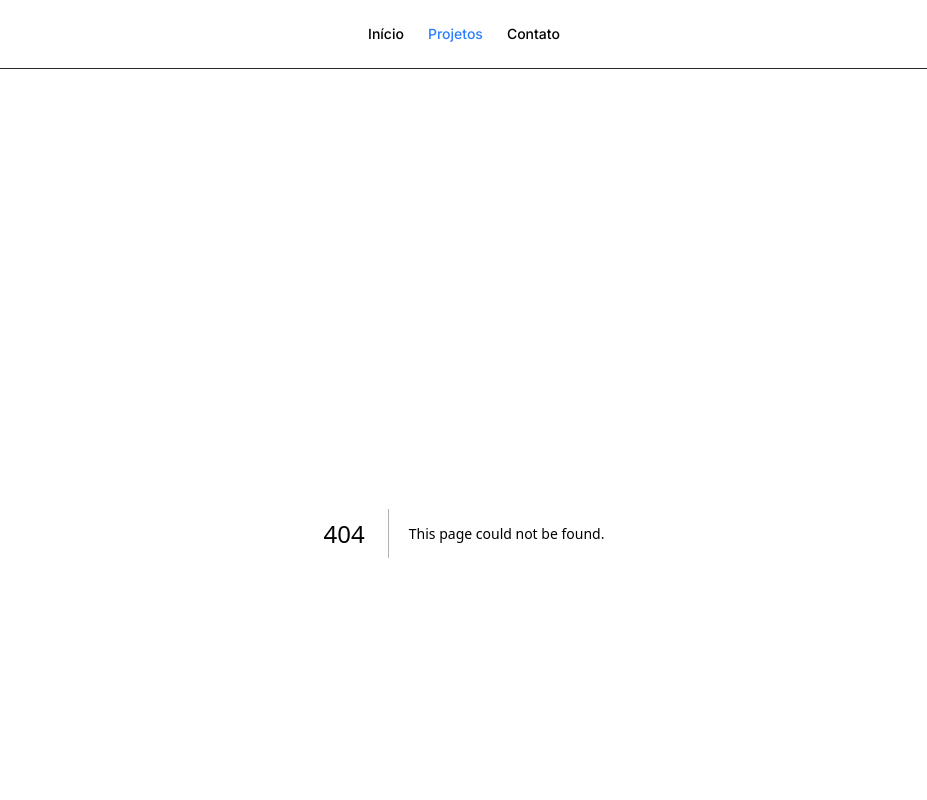
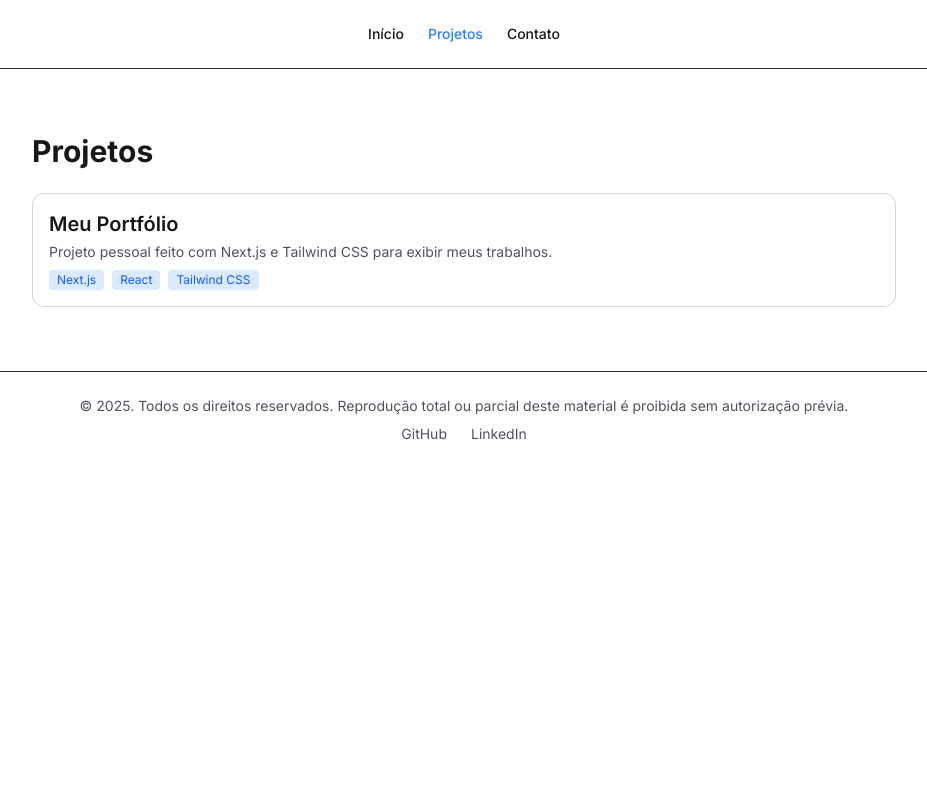
Before and after one commit to matheus-ac-Dev/my-portfolio, a Next.js app: page /projects in a window 1280 px wide. Before the commit this address had no page. Shown: the top 800 px of the page, without its empty margins (176-1103 px from the left). Built offline with nearby package versions, Linux system fonts and the light colour scheme.

Commit message:
feat(projects): criar página de projetos com cards reutilizáveis
- Adicionado componente ProjectCard com título, descrição, tecnologias e link

- Página /projects com lista de projetos mockados prontos para expansão

Fixes: #4

```diff
--- /dev/null
+++ b/src/app/projects/page.tsx
@@ -0,0 +1,23 @@
+import ProjectCard from '@/components/ProjectCard'
+
+const projects = [
+  {
+    title: 'Meu Portfólio',
+    description: 'Projeto pessoal feito com Next.js e Tailwind CSS para exibir meus trabalhos.',
+    techs: ['Next.js', 'React', 'Tailwind CSS'],
+    link: 'https://github.com/matheus-ac-Dev/my-portfolio',
+  }
+]
+
+export default function ProjectsPage() {
+  return (
+    <section className="space-y-6">
+      <h1 className="text-3xl font-bold">Projetos</h1>
+      <div className="grid gap-6">
+        {projects.map((project) => (
+          <ProjectCard key={project.title} project={project} />
+        ))}
+      </div>
+    </section>
+  )
+}
--- /dev/null
+++ b/src/components/ProjectCard.tsx
@@ -0,0 +1,27 @@
+type Project = {
+  title: string
+  description: string
+  techs: string[]
+  link: string
+}
+
+export default function ProjectCard({ project }: { project: Project }) {
+  return (
+    <a
+      href={project.link}
+      target="_blank"
+      rel="noopener noreferrer"
+      className="block border border-zinc-300 dark:border-zinc-700 p-4 rounded-xl hover:shadow-md transition"
+    >
+      <h3 className="text-xl font-semibold mb-1">{project.title}</h3>
+      <p className="text-sm text-zinc-600 dark:text-zinc-400 mb-2">{project.description}</p>
+      <div className="flex flex-wrap gap-2 text-xs text-blue-600 dark:text-blue-400">
+        {project.techs.map((tech) => (
+          <span key={tech} className="bg-blue-100 dark:bg-blue-900/30 px-2 py-0.5 rounded">
+            {tech}
+          </span>
+        ))}
+      </div>
+    </a>
+  )
+}
```
